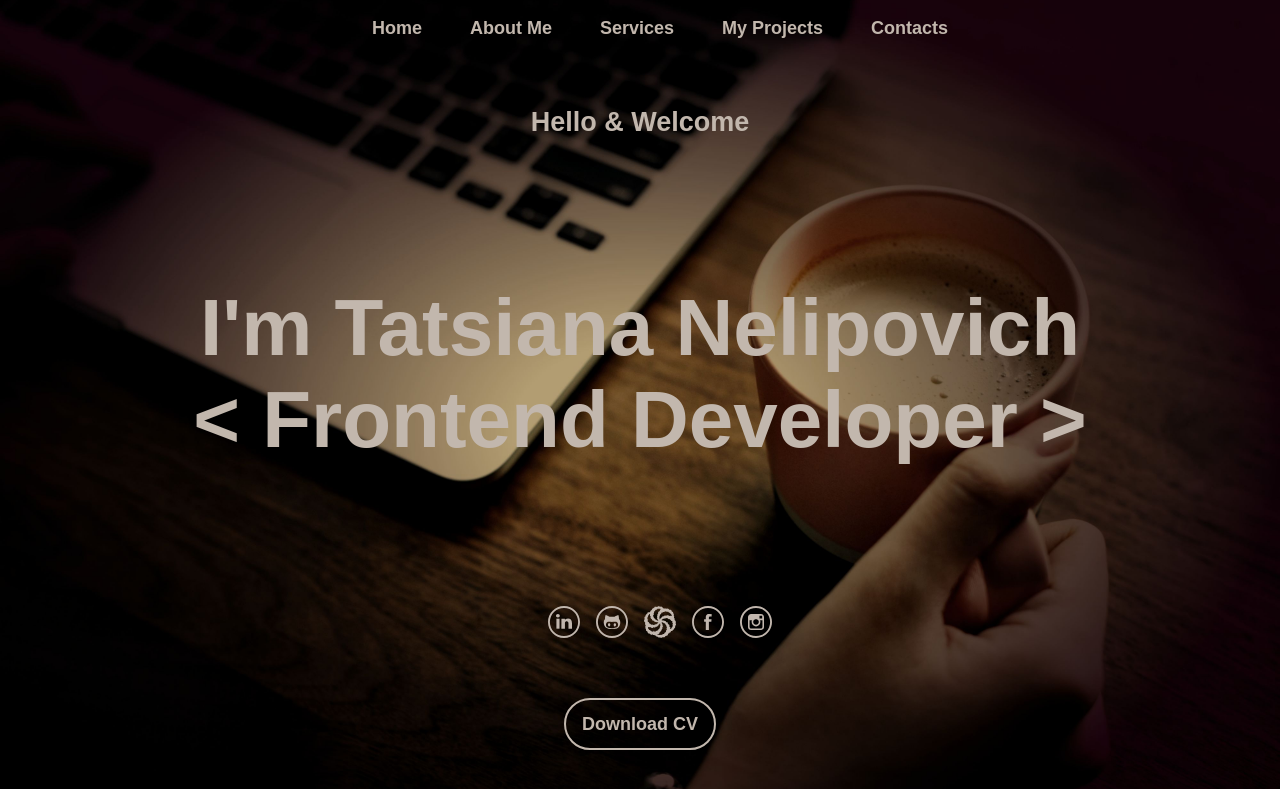
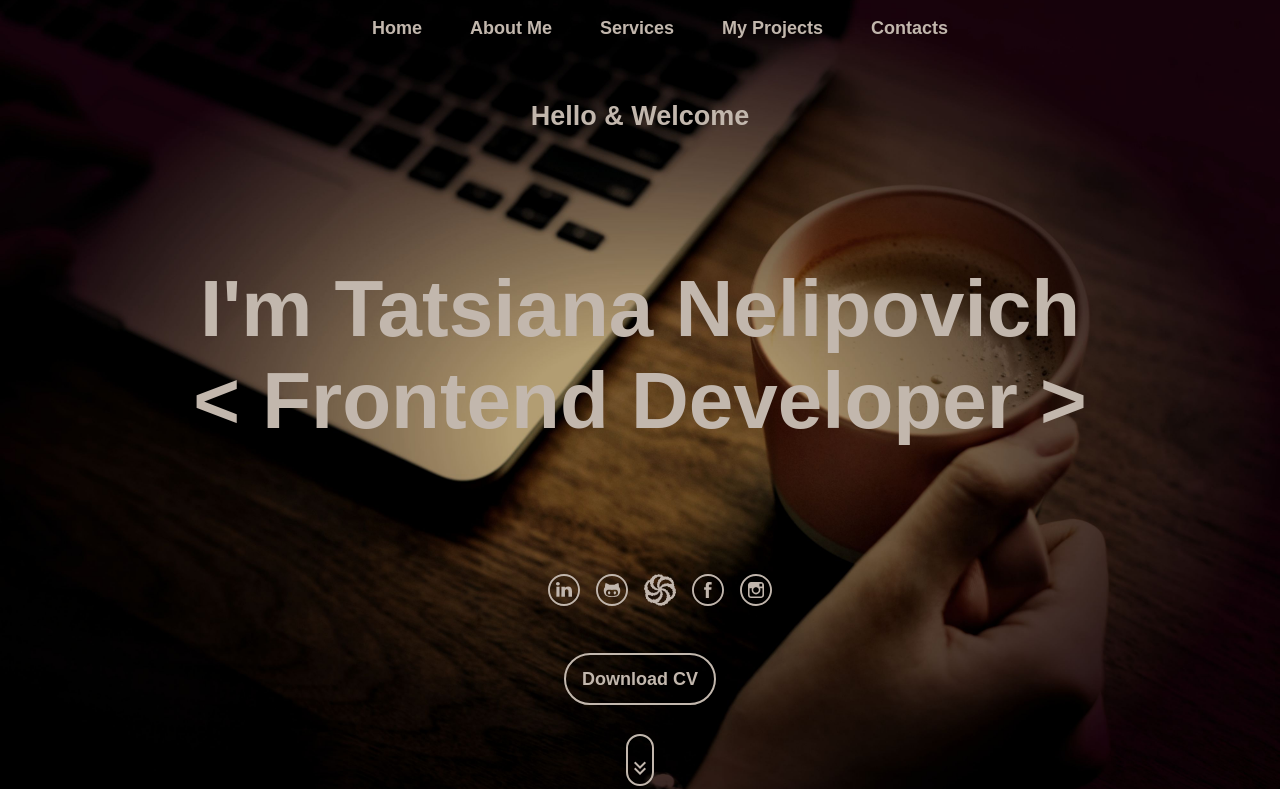
Before and after one commit to tanyushanel/portfolio, a React (Create React App) app: page / in a window 1280 px wide. Shown: the top 789 px of the page. Built offline with nearby package versions, Linux system fonts and the light colour scheme; a web font is replaced by a local one.

Commit message:
fix: intro height fix

```diff
--- a/src/Pages/IntroPage/IntroPage.module.scss
+++ b/src/Pages/IntroPage/IntroPage.module.scss
@@ -29,7 +29,8 @@
 
   .helloSection {
     display: flex;
-    height: 100%;
+    height: calc(100% - 4rem);
+
     justify-content: space-around;
     flex-direction: column;
     align-items: center;
```
